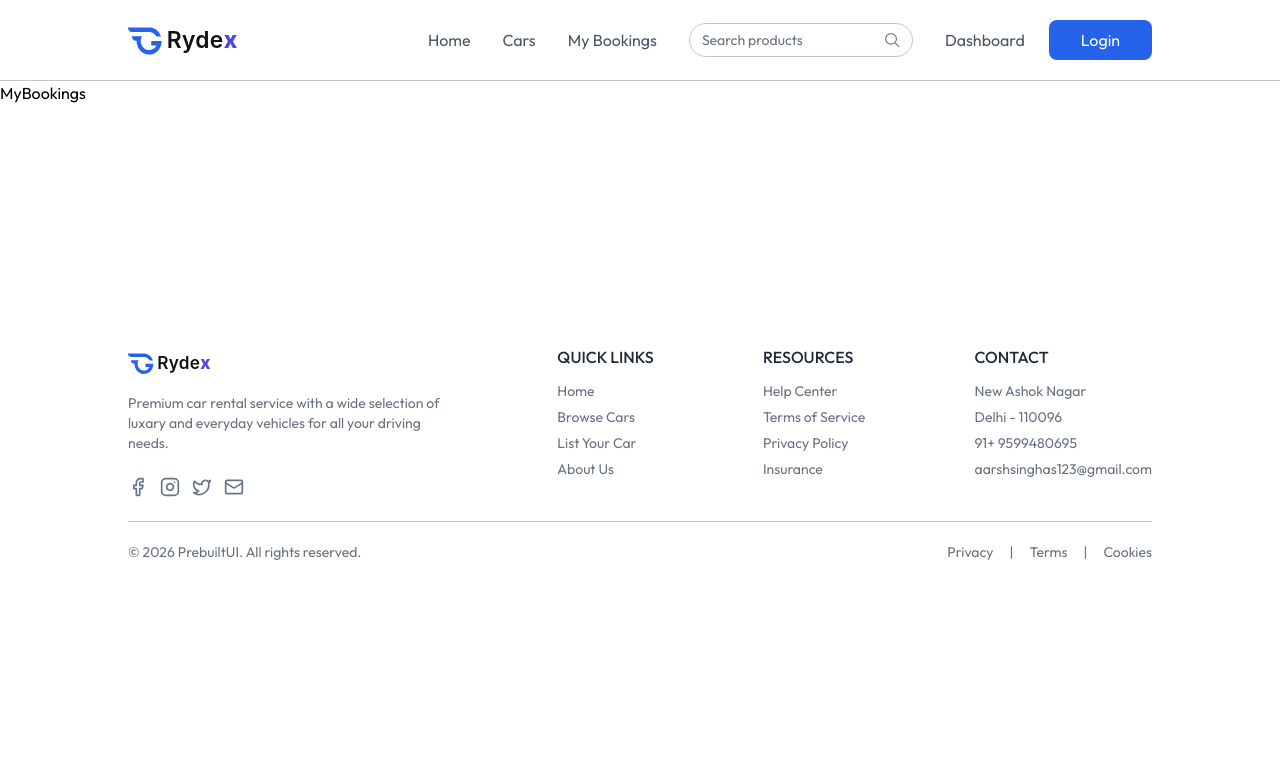
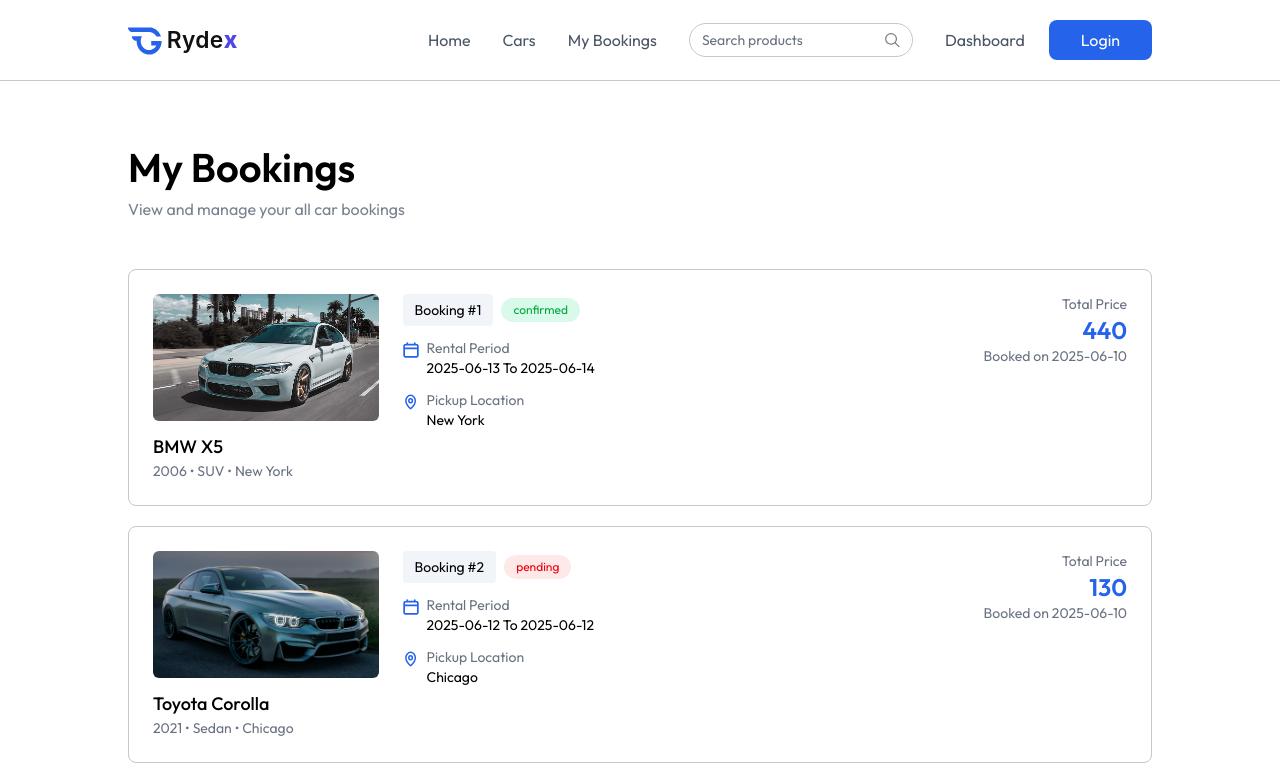
Before and after one commit to Aarsh31248/Rydex, a React (Vite) app in the folder client/: page /my-bookings in a window 1280 px wide. Shown: the top 781 px of the page. Built offline with nearby package versions, Linux system fonts and the light colour scheme.

Commit message:
feat: My bookings page

```diff
--- a/client/src/pages/MyBookings.jsx
+++ b/client/src/pages/MyBookings.jsx
@@ -1,9 +1,106 @@
-import React from 'react'
+import { useEffect, useState } from "react";
+import { assets, dummyMyBookingsData } from "../assets/assets";
+import Title from "../components/Title";
 
 const MyBookings = () => {
+  const [bookings, setBookings] = useState([]);
+  const currency = import.meta.env.VITE_CURRENCY;
+
+  const fetchMyBookings = async () => {
+    setBookings(dummyMyBookingsData);
+  };
+
+  useEffect(() => {
+    fetchMyBookings();
+  }, []);
+
   return (
-    <div>MyBookings</div>
-  )
-}
+    <div className="px-6 md:px-16 lg:px-24 xl:px-32 2xl:px-48 mt-16 text-sm max-w-7xl">
+      <Title
+        title="My Bookings"
+        subTitle="View and manage your all car bookings"
+        align="left"
+      />
 
-export default MyBookings
+      <div>
+        {bookings.map((booking, index) => (
+          <div
+            key={booking._id}
+            className="grid grid-cols-1 md:grid-cols-4 gap-6 p-6 border border-borderColor rounded-lg mt-5 first:mt-12"
+          >
+            {/* Car image and info */}
+            <div className="md:col-span-1">
+              <div className="rounded-md overflow-hidden mb-3">
+                <img
+                  src={booking.car.image}
+                  alt=""
+                  className="w-full h-auto aspect-video object-cover"
+                />
+              </div>
+
+              <p className="text-lg font-medium mt-2">
+                {booking.car.brand} {booking.car.model}
+              </p>
+              <p className="text-gray-500">
+                {booking.car.year} • {booking.car.category} •{" "}
+                {booking.car.location}
+              </p>
+            </div>
+
+            {/* Booking Info */}
+            <div className="md:col-span-2">
+              <div className="flex items-center gap-2">
+                <p className="px-3 py-1.5 bg-light rounded">
+                  Booking #{index + 1}
+                </p>
+                <p
+                  className={`px-3 py-1 text-xs rounded-full ${booking.status === "confirmed" ? "bg-green-400/15 text-green-600" : "bg-red-400/15 text-red-600"}`}
+                >
+                  {booking.status}
+                </p>
+              </div>
+
+              <div className="flex items-start gap-2 mt-3">
+                <img
+                  src={assets.calendar_icon_colored}
+                  alt=""
+                  className="w-4 h-4 mt-1"
+                />
+                <div>
+                  <p className="text-gray-500">Rental Period</p>
+                  <p>
+                    {booking.pickupDate.split("T")[0]} To{" "}
+                    {booking.returnDate.split("T")[0]}
+                  </p>
+                </div>
+              </div>
+
+              <div className="flex items-start gap-2 mt-3">
+                <img
+                  src={assets.location_icon_colored}
+                  alt=""
+                  className="w-4 h-4 mt-1"
+                />
+                <div>
+                  <p className="text-gray-500">Pickup Location</p>
+                  <p>{booking.car.location}</p>
+                </div>
+              </div>
+            </div>
+
+            {/* Price */}
+            <div className="md:col-span-1 flex- flex-col justify-between gap-6">
+              <div className="text-sm text-gray-500 text-right">
+                <p>Total Price</p>
+                <h1 className="text-2xl text-primary font-semibold">{currency}{booking.price}</h1>
+                <p>Booked on {booking.createdAt.split('T')[0]}</p>
+              </div>
+            </div>
+          </div>
+        ))}
+      </div>
+    </div>
+  );
+};
+
+export default MyBookings;
```
